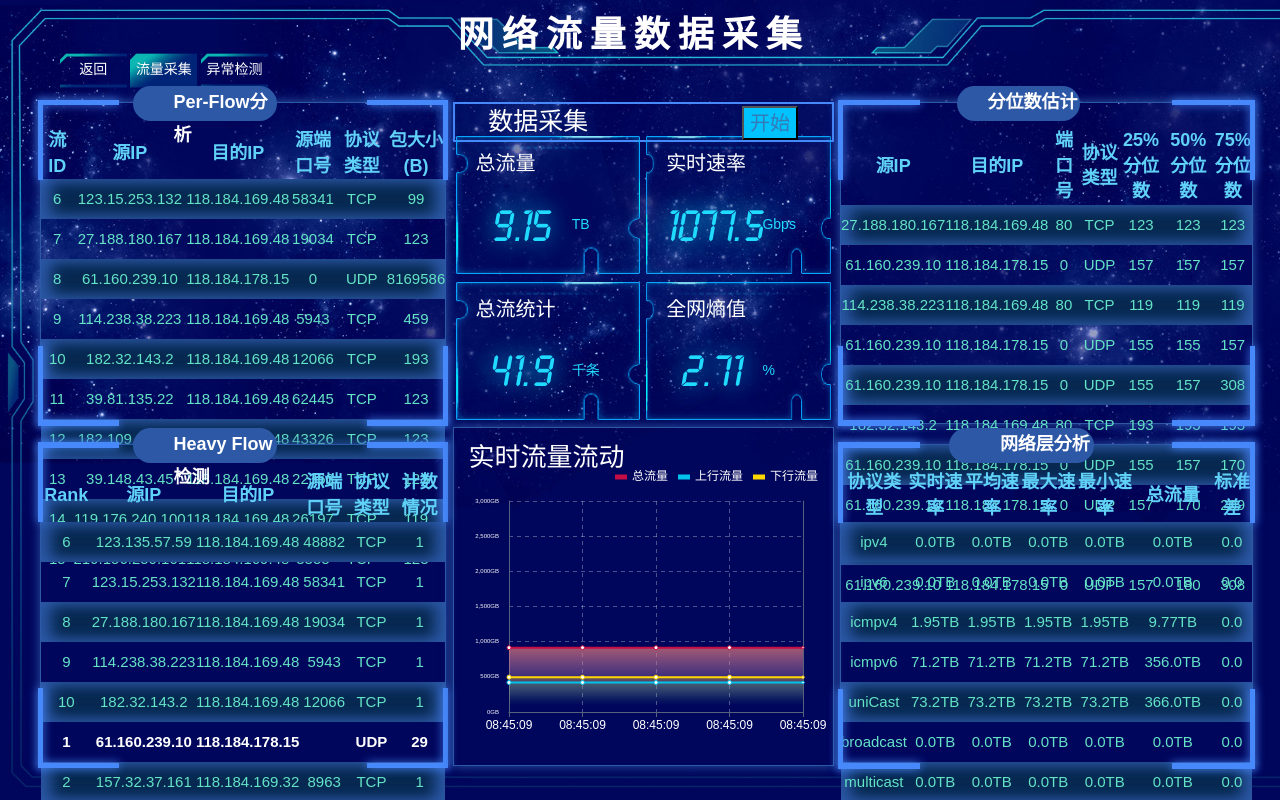
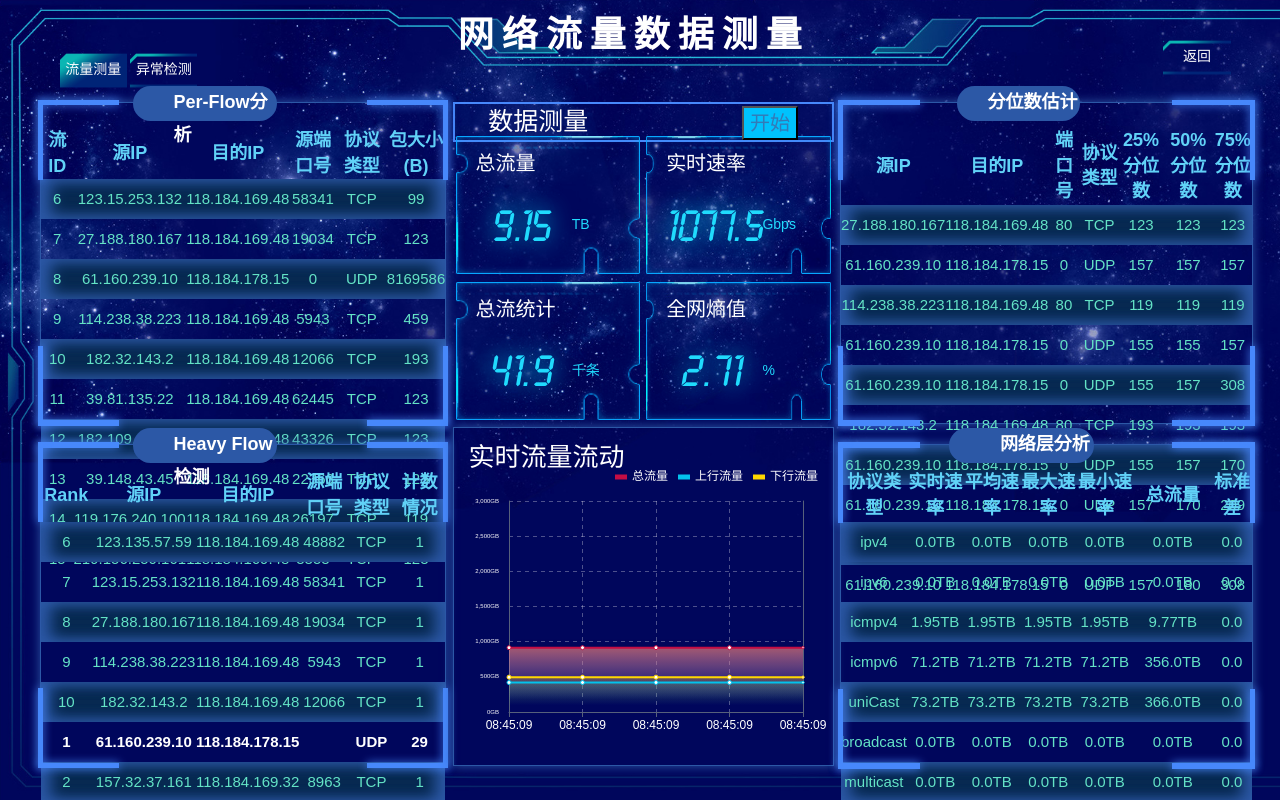
Before and after one commit to Chye-yang/whu, a Django app: page /analysis in a window 1280 px wide. Run offline with Django 3.2, Linux system fonts and the light colour scheme; data that the repository does not hold is empty; some libraries are stand-ins or nearby versions.

Commit message:
d'w'q'q'w

```diff
--- a/web/templates/analysis.html
+++ b/web/templates/analysis.html
@@ -3,7 +3,7 @@
 
 <head>
   <meta charset="utf-8" />
-  <title>网络流量数据采集</title>
+  <title>网络流量数据测量</title>
   <!--设置是否为缩放模式 -->
   <meta name="viewport" content="width=device-width, initial-scale=1" />
   <!-- 新 Bootstrap 核心 CSS 文件 -->
@@ -32,11 +32,11 @@
         <li>
           <a href="https://125.0.0.11:10443/cgi-bin/situationalAwareness.cgi">返回</a>
         </li>
-        <li class="active"><a href="analysis.html">流量采集</a></li>
+        <li class="active"><a href="analysis.html">流量测量</a></li>
 
       </ul>
     </div>
-    <h1 class="tith1 fl">网络流量数据采集</h1>
+    <h1 class="tith1 fl">网络流量数据测量</h1>
     <div class="fr topbnt_right">
       <ul>
 
@@ -45,18 +45,36 @@
     </div>
   </div> -->
 
-  <div class="bnt">
+  <!-- <div class="bnt">
     <div class="topbnt_left fl">
       <ul>
         <li>
           <a href="https://125.0.0.11:10443/cgi-bin/situationalAwareness.cgi">返回</a>
         </li>
-        <li class="active"><a href="analysis.html">流量采集</a></li>
+        <li class="active"><a href="analysis.html">流量测量</a></li>
         <li class="unactive"><a href="0record.html">异常检测</a></li>
       </ul>
     </div>
-    <h1 class="tith1 fl">网络流量数据采集</h1>
-  </div>
+    <h1 class="tith1 fl">网络流量数据测量</h1>
+  </div> -->
+
+  <div class="bnt">
+    <div class="topbnt_left fl">
+      <ul>
+        <li class="active"><a href="analysis.html">流量测量</a></li>
+        <li class="unactive"><a href="0record.html">异常检测</a></li>
+      </ul>
+    </div>
+    <h1 class="tith1 fl">网络流量数据测量</h1>
+    <div class="topbnt_right fr">
+      <ul>
+        <li>
+          <a href="https://125.0.0.11:10443/cgi-bin/situationalAwareness.cgi">返回</a>
+        </li>
+      </ul>
+    </div>
+</div>
+
 
 
 
@@ -144,7 +162,7 @@
                 border-style: solid;
                 border-width: 2px;
               ">
-            <span style="font-size: 25px">数据采集</span>
+            <span style="font-size: 25px">数据测量</span>
             <button type="button" style="
                   background-color: #00c2fd;
                   font-size: 20px;
```
Also changed, not shown: web/templates/0analysis.html (+9 -5 lines), web/templates/0record.html (+7 -9 lines), web/templates/record.html (+4 -8 lines).
